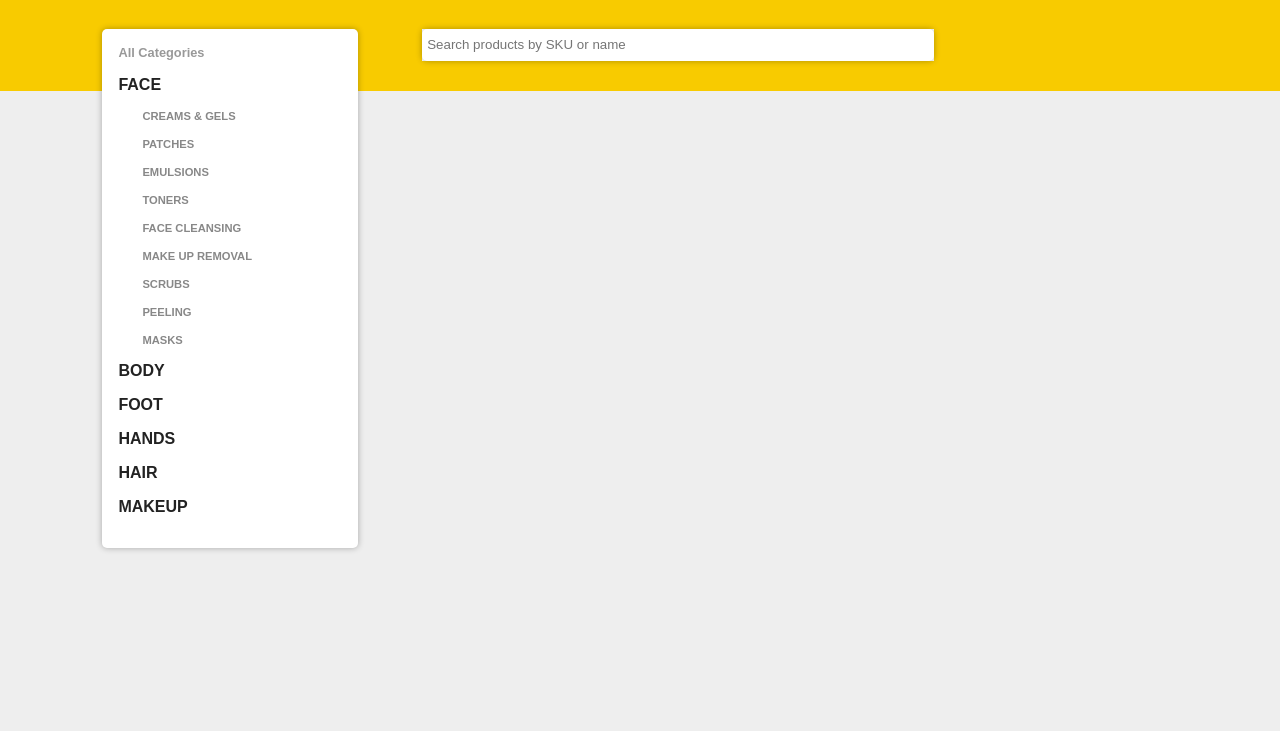
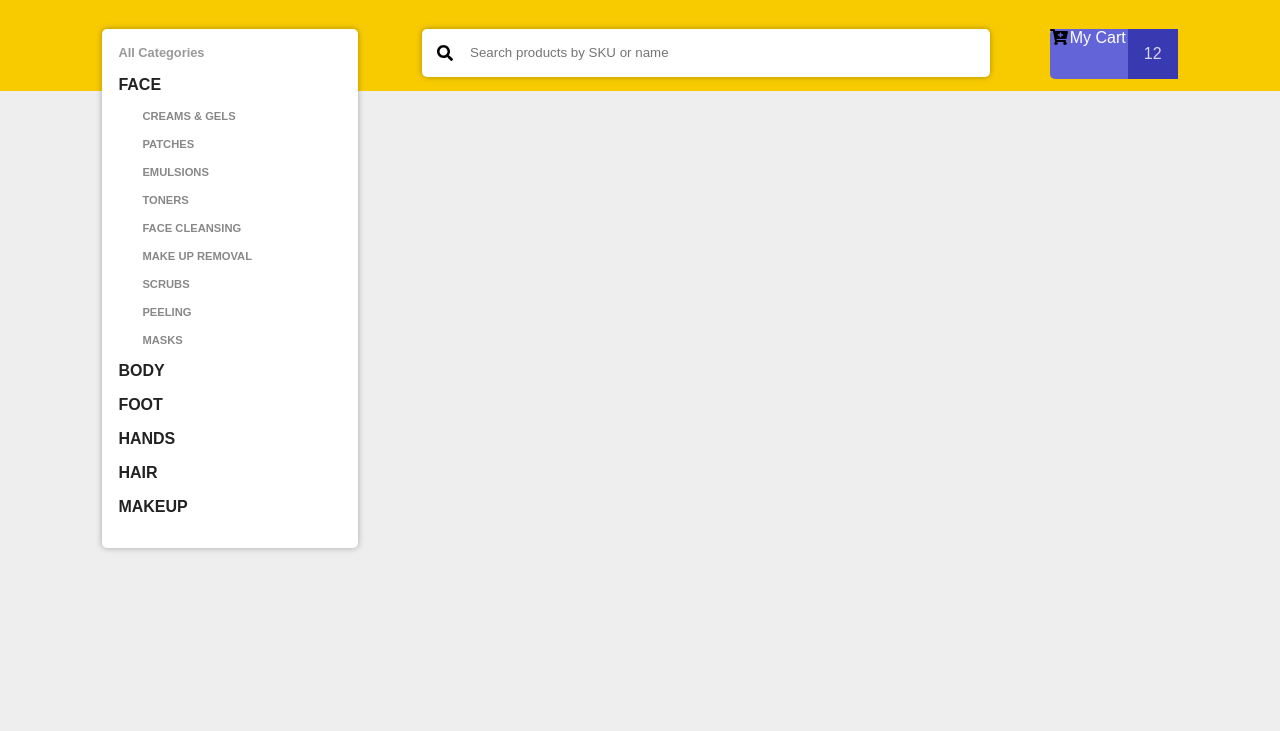
Before and after one commit to svfholhos/Amazing-shop, a plain HTML site: page index.html in a window 1280 px wide. Shown: the part 69-800 px from the top of the page. Drawn offline with Linux system fonts and the light colour scheme.

Commit message:
Added cart item

```diff
--- a/css/style.css
+++ b/css/style.css
@@ -53,6 +53,13 @@ header {
     padding: 0;
     margin: 0.2rem 0 0 1rem;
 }
+
+.count {
+    background: rgba(57, 58, 177, 1);
+    padding: 1rem;
+    color: rgba(255, 255, 255, 0.8);
+}
+
 
 .items {
     list-style-type: none;
@@ -123,19 +130,40 @@ header {
     color: #fff
 }
 
+.myCart {
+    position: absolute;
+    right: 8vw;
+    background: rgba(99, 100, 216, 1);
+    margin-top: 4.5rem;
+    color: #fff;
+    width: 10vw;
+    display: inline-flex;
+    justify-content: space-between;
+    border-radius: 5px;
+}
+.myCart img {
+    height: 1rem;
+}
+
 .searchBar {
     position: absolute;
     margin-top: 4.5rem;
     margin-left: 25%;
     background: #fff;
-
+    padding: 0.5rem;
+    border-radius: 5px;
+    box-shadow: 0 0 6px rgba(0,0,0,0.3);
 }
 
 .searchBar input {
     width: 40vw;
     border: none;
     height: 2rem;
-    padding: 0.3rem;
-    border-radius: 5px;
-    box-shadow: 0 0 6px rgba(0,0,0,0.3);
+    margin-left: 1vw;
 }
+
+.searchBar img {
+    height: 1rem;
+    vertical-align: middle;
+    margin-left: 0.5vw;
+}
--- a/index.html
+++ b/index.html
@@ -129,7 +129,19 @@
         </div>
 
         <div class="searchBar">
+            <img src="icons/search-solid.svg" alt="">
             <input type="text" placeholder="Search products by SKU or name">
+        </div>
+
+        <div class="myCart">
+
+            <img src="icons/cart-plus-solid.svg" alt="">
+            <div>
+                My Cart
+            </div>
+            <div class="count">
+                12
+            </div>
         </div>
 
     </header>
```
Also changed, not shown: icons/cart-plus-solid.svg (added), icons/search-solid.svg (added).
